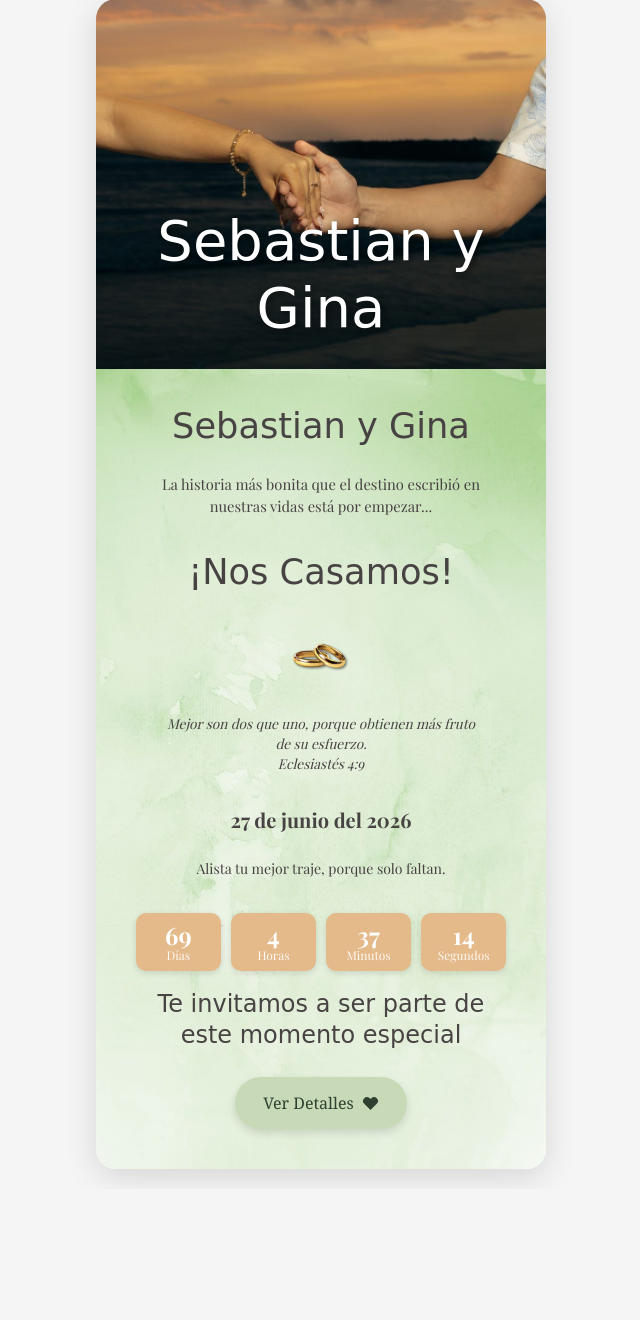
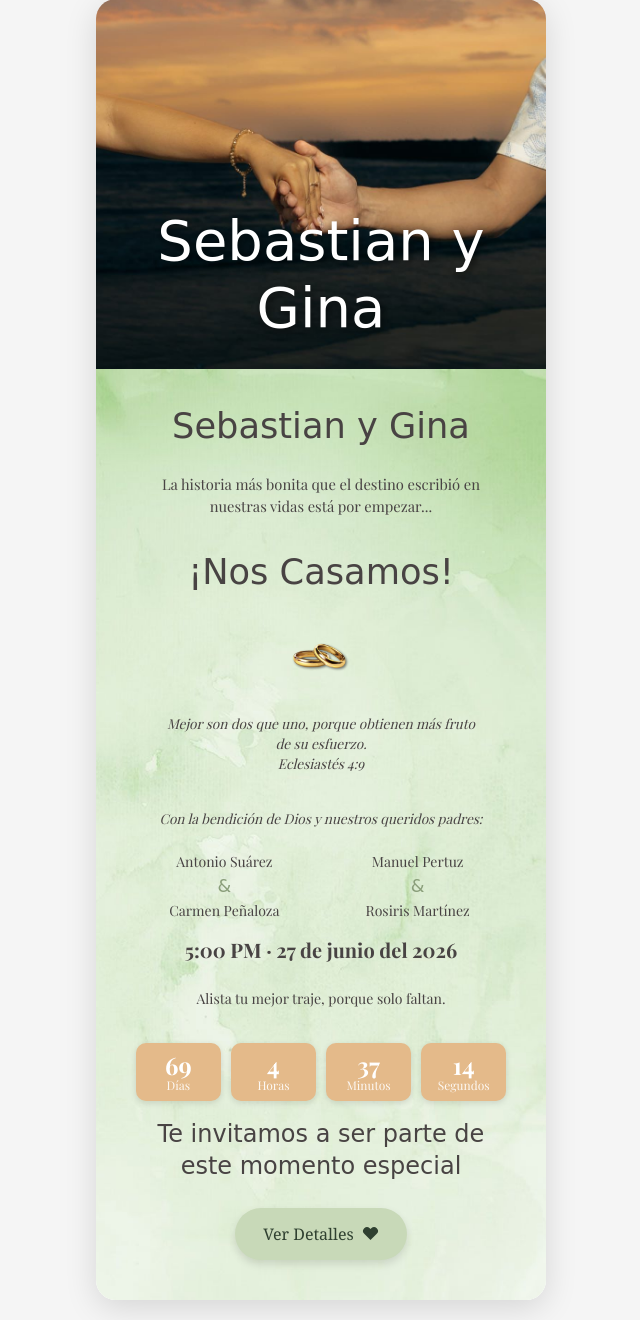
Before and after one commit to SebasSuarez22/wedding-card, a PHP site: page / in a window 1280 px wide. Shown: the part 21-1341 px from the top of the page, without its empty margins (319-959 px from the left). Before the commit the page ends 1202 px from the top, so only its background shows below. Run offline with PHP 8.4, Linux system fonts and the light colour scheme; data that the repository does not hold is empty.

Commit message:
Latest update

```diff
--- a/index.php
+++ b/index.php
@@ -45,7 +45,25 @@ if ($conn->connect_error) {
                 <h1>¡Nos Casamos!</h1>
                 <img src="./img/rings.png" alt="Anillos">
                 <p class="versicle">Mejor son dos que uno, porque obtienen más fruto de su esfuerzo.<br>Eclesiastés 4:9</p>
-                <h1 class="date">27 de junio del 2026</h1>
+
+                <!-- Padres -->
+                <div class="padres">
+                    <p class="padres-titulo">Con la bendición de Dios y nuestros queridos padres:</p>
+                    <div class="padres-cols">
+                        <div class="padres-col">
+                            <span>Antonio Suárez</span>
+                            <span>&amp;</span>
+                            <span>Carmen Peñaloza</span>
+                        </div>
+                        <div class="padres-col">
+                            <span>Manuel Pertuz</span>
+                            <span>&amp;</span>
+                            <span>Rosiris Martínez</span>
+                        </div>
+                    </div>
+                </div>
+
+                <h1 class="date">5:00 PM · 27 de junio del 2026</h1>
                 <p class="clothe">Alista tu mejor traje, porque solo faltan.</p>
 
                 <!-- Contador -->
--- a/stylesheet.css
+++ b/stylesheet.css
@@ -121,11 +121,56 @@ input, select, textarea {
 }
 
 #page1 .part2 .date {
-    font-family: 'Playfair Display', serif; /* legible, no cursiva */
+    font-family: 'Playfair Display', serif;
     font-size: clamp(0.95rem, 4vw, 1.25rem);
     font-weight: 700;
     color: #484343;
     text-align: center;
+}
+
+/* Padres */
+.padres {
+    width: 90%;
+    text-align: center;
+    display: flex;
+    flex-direction: column;
+    align-items: center;
+    gap: 8px;
+}
+
+.padres-titulo {
+    font-style: italic;
+    font-size: clamp(0.72rem, 2.8vw, 0.85rem) !important;
+    color: #484343;
+    max-width: 100% !important;
+}
+
+.padres-cols {
+    display: flex;
+    justify-content: center;
+    gap: clamp(16px, 5vw, 32px);
+    width: 100%;
+}
+
+.padres-col {
+    display: flex;
+    flex-direction: column;
+    align-items: center;
+    gap: 2px;
+    flex: 1;
+}
+
+.padres-col span {
+    font-family: 'Playfair Display', serif;
+    font-size: clamp(0.72rem, 2.8vw, 0.88rem);
+    color: #484343;
+    line-height: 1.4;
+}
+
+.padres-col span:nth-child(2) {
+    font-family: "Brush Script MT", cursive;
+    font-size: clamp(0.9rem, 3.5vw, 1.1rem);
+    color: #8A9E7A;
 }
 
 #page1 .part2 .invite {
```
